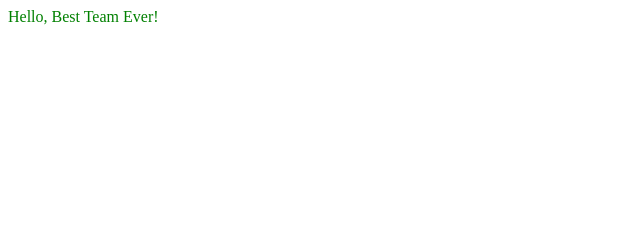
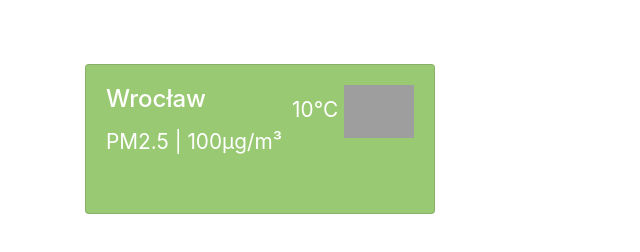
Before and after one commit to stolarri/Air-Quality-App, a website built with webpack: page src/index.html in a window 1280 px wide. Shown: the whole page, without its empty margins (0-640 px from the left). Built offline with nearby package versions, Linux system fonts and the light colour scheme; grey boxes are pictures that could not be loaded.

Commit message:
created main

```diff
--- a/src/index.html
+++ b/src/index.html
@@ -1,9 +1,50 @@
-<html>
-  <head>
+<!DOCTYPE html>
+<html lang="pl">
+
+<head>
+    <meta charset="UTF-8">
+    <meta name="viewport" content="width=device-width, initial-scale=1.0">
+    <link rel="stylesheet" href="https://stackpath.bootstrapcdn.com/bootstrap/4.3.1/css/bootstrap.min.css"
+        integrity="sha384-ggOyR0iXCbMQv3Xipma34MD+dH/1fQ784/j6cY/iJTQUOhcWr7x9JvoRxT2MZw1T" crossorigin="anonymous">
     <link rel="stylesheet" href="style.css">
-  </head>
-  <body>
-    <div>Hello, Best Team Ever!</div>
+</head>
+
+<body>
+    <main class='container mt-5'>
+
+        <div class='row'>
+            <div class='col-sm-12 col-md-6  col-lg-4 mt-3'>
+                <div class='card'>
+                    <div class='card-body clearfix'>
+                        <div class='float-right'>
+                            <p><span class='deg'>10</span>&deg;C</p>
+                            <img class='img-fluid' src="https://www.airvisual.com/images/02d.png" alt="icon">
+                        </div>
+                        <h4 class='card-title'>Wrocław</h4>
+                        <div>
+                            <p> PM2.5 | <span class='pm'>100</span>µg/m³</p>
+                        </div>
+
+                    </div>
+                </div>
+            </div>
+
+        </div>
+
+
+
+    </main>
+
+    <script src="https://code.jquery.com/jquery-3.3.1.slim.min.js"
+        integrity="sha384-q8i/X+965DzO0rT7abK41JStQIAqVgRVzpbzo5smXKp4YfRvH+8abtTE1Pi6jizo" crossorigin="anonymous">
+    </script>
+    <script src="https://cdnjs.cloudflare.com/ajax/libs/popper.js/1.14.7/umd/popper.min.js"
+        integrity="sha384-UO2eT0CpHqdSJQ6hJty5KVphtPhzWj9WO1clHTMGa3JDZwrnQq4sF86dIHNDz0W1" crossorigin="anonymous">
+    </script>
+    <script src="https://stackpath.bootstrapcdn.com/bootstrap/4.3.1/js/bootstrap.min.js"
+        integrity="sha384-JjSmVgyd0p3pXB1rRibZUAYoIIy6OrQ6VrjIEaFf/nJGzIxFDsf4x0xIM+B07jRM" crossorigin="anonymous">
+    </script>
     <script src="main.js"></script>
-  </body>
+</body>
+
 </html>
--- a/src/style.css
+++ b/src/style.css
@@ -1,3 +1,22 @@
-div {
-    color: green;
-  }
+
+:root{
+  --bgcolor:rgba(101, 173, 41, 0.65);
+
+ }
+
+
+ img{
+     width: 70px;
+ }
+
+ .card{
+     min-height: 150px;
+     background-color: var(--bgcolor);
+     font-size: 1.3rem;
+     color: white;
+ }
+
+
+ .float-right>*{
+     display:inline;
+ }
```
